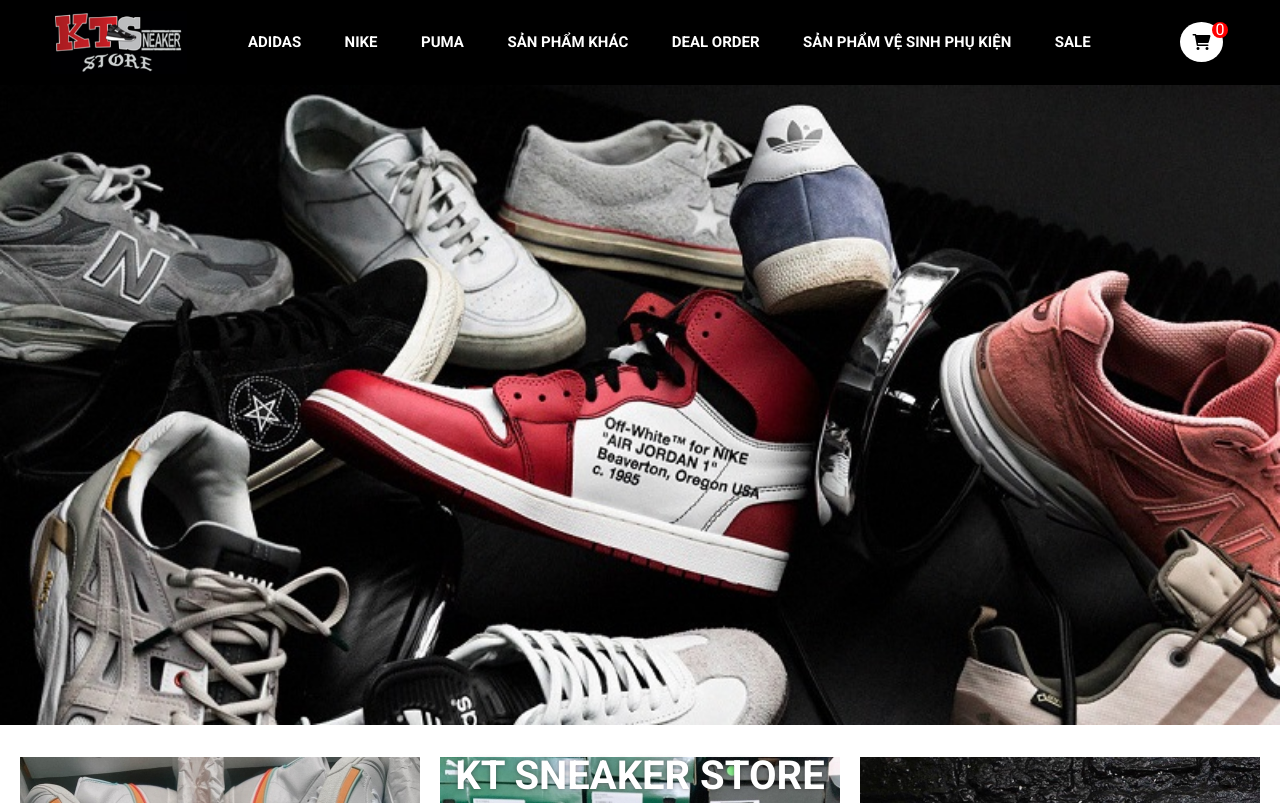
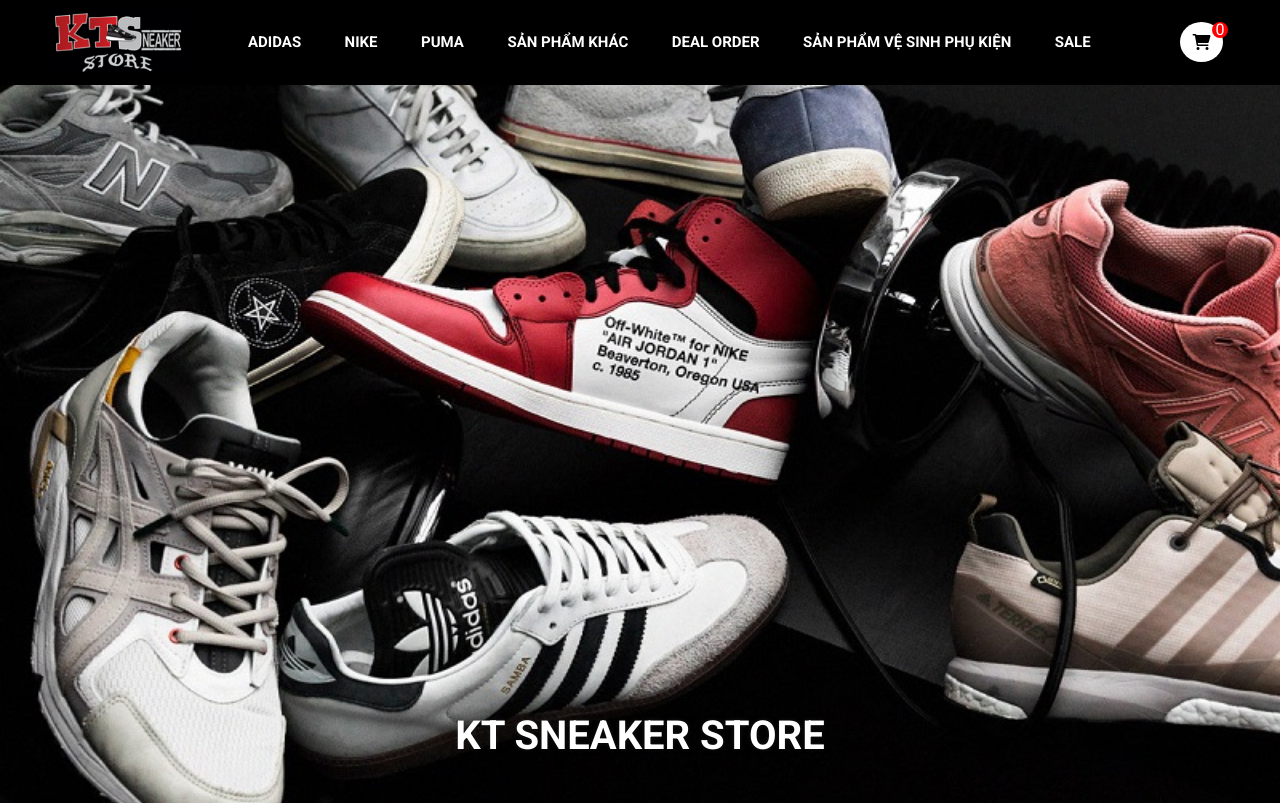
Before and after one commit to qv61/demo-team1, a plain HTML site: page index.html in a window 1280 px wide. Shown: the top 803 px of the page. Drawn offline with Linux system fonts and the light colour scheme.

Commit message:
fix background

```diff
--- a/assets/css/style.css
+++ b/assets/css/style.css
@@ -117,13 +117,18 @@ body {
 }
 
 #slider {
-    padding-top: 50%;
-    background: url('/assets/img/slider.jpg') top center / cover no-repeat;
+    width: 100%;
+}
+
+#slider img {
+    width: 100%;
+    height: 100vh;
+    margin-top: -80px;
 }
 
 #slider .text-content {
     position: absolute;
-    bottom: 0;
+    bottom: 40px;
     width: 100%;
     text-align: center;
     text-transform: uppercase;
--- a/index.html
+++ b/index.html
@@ -66,6 +66,7 @@
             </div>
         </div>
         <div id="slider">
+            <img src="./assets/img/slider.jpg" alt="">
             <div class="text-content">
                 KT Sneaker Store
             </div>
```
